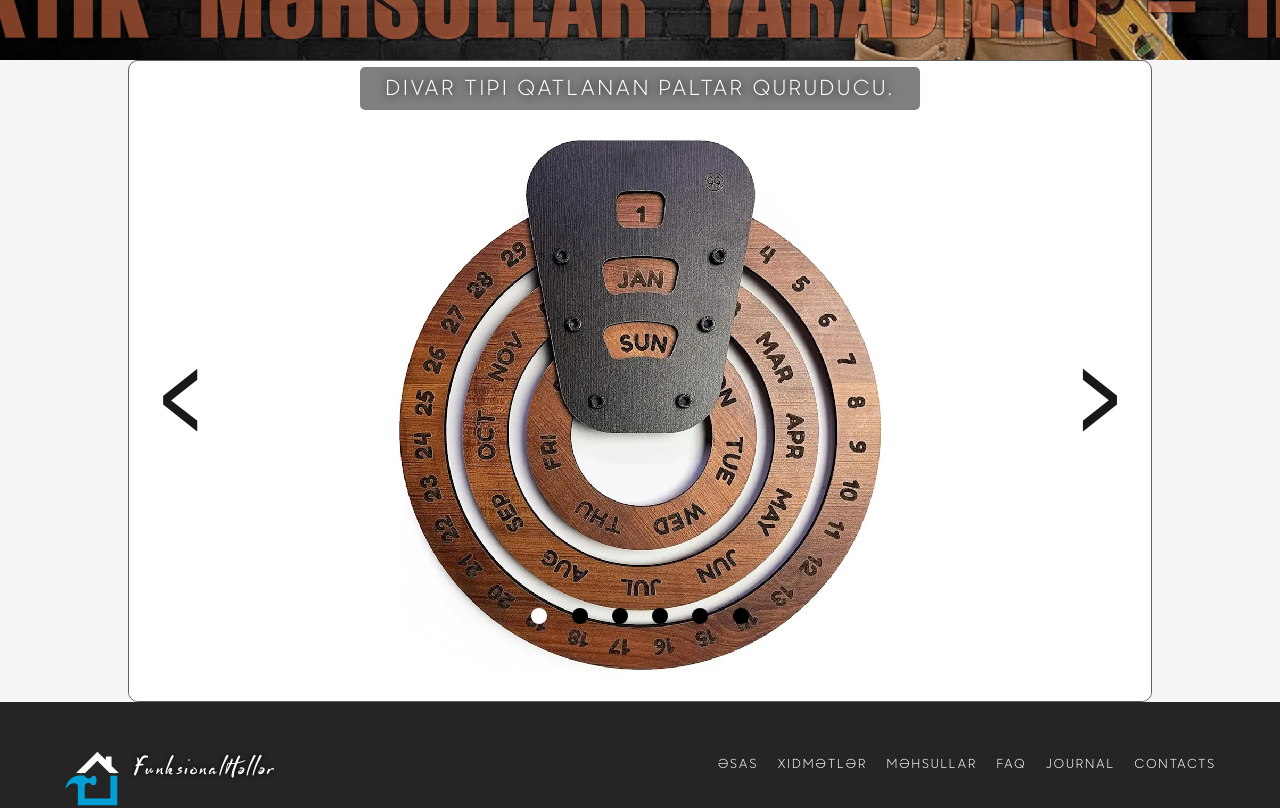
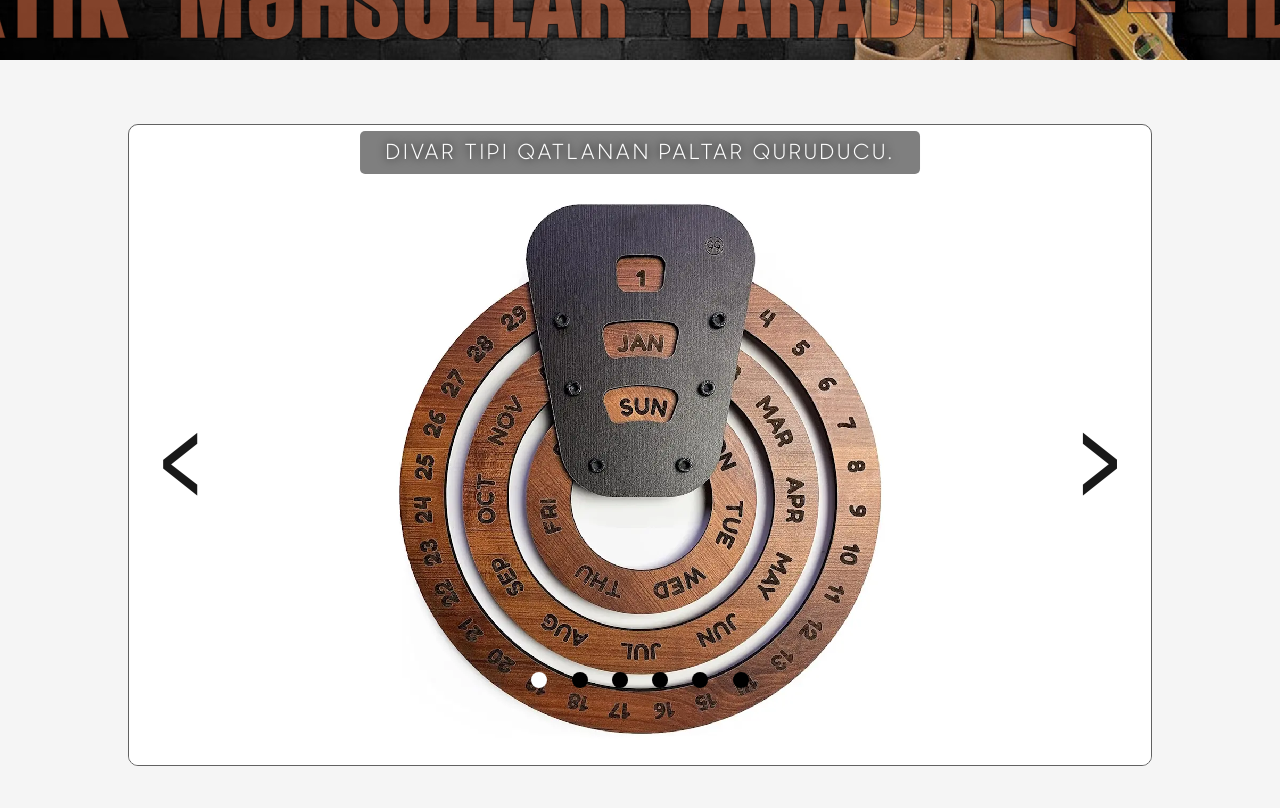
Before and after one commit to rovsenhuseynov/Solutions-for-comfort, a React (Create React App) app: page /wood-calendar in a window 1280 px wide. Shown: the part 740-1548 px from the top of the page. Built offline with nearby package versions, Linux system fonts and the light colour scheme.

Commit message:
Общая коррекция

```diff
--- a/src/pages/Products/WoodCalendar/WoodCalendar.jsx
+++ b/src/pages/Products/WoodCalendar/WoodCalendar.jsx
@@ -5,10 +5,10 @@ import WoodCalendar_Data from "./WoodCalendar_Data"
 
 const WoodCalendar = () => {
   return (
-    <>
+    <section className='woodCalendar-wrapper'>
     {/* <h1 className='dryer-section__title'>Zövqünüzə</h1> */}
     <Slider sliderData={WoodCalendar_Data} contextClass="drying-rack-context" />
-  </>
+  </section>
   )
 }
 
--- a/src/pages/Products/WoodCalendar/WoodCalendar.scss
+++ b/src/pages/Products/WoodCalendar/WoodCalendar.scss
@@ -0,0 +1,3 @@
+.woodCalendar-wrapper{
+    margin-block: 5vw;
+}
```
